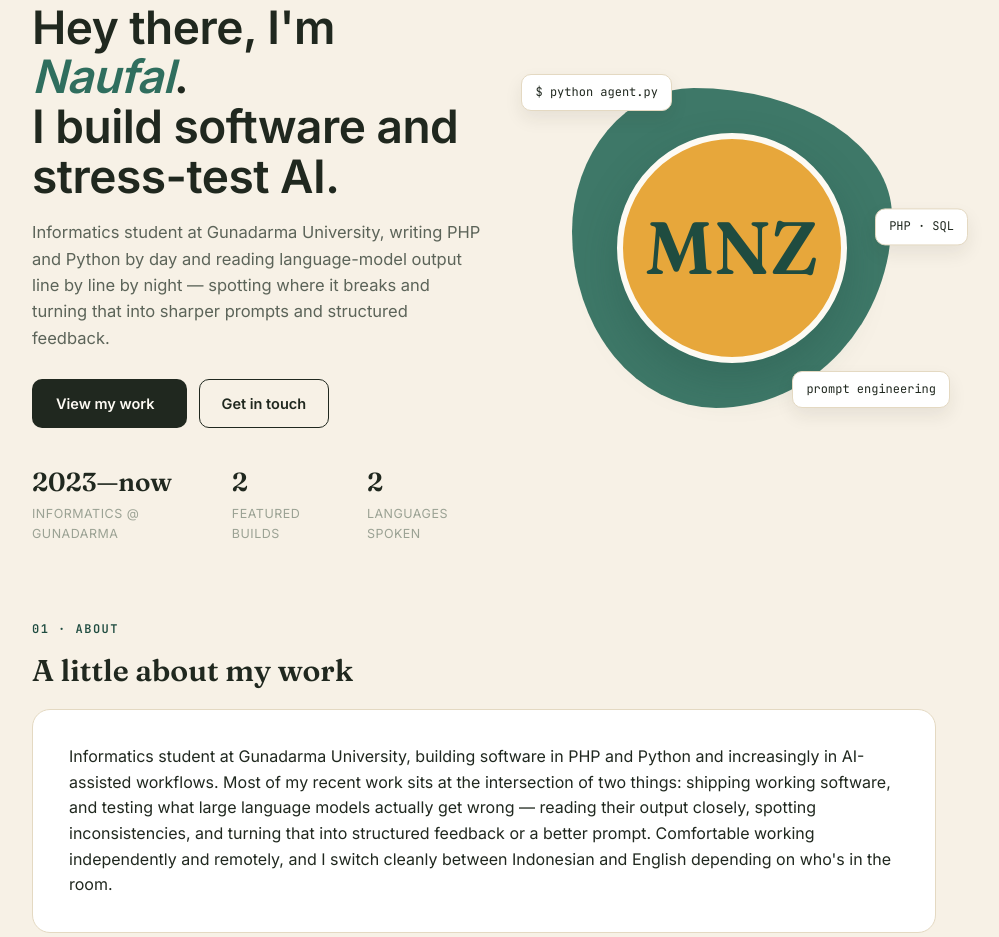
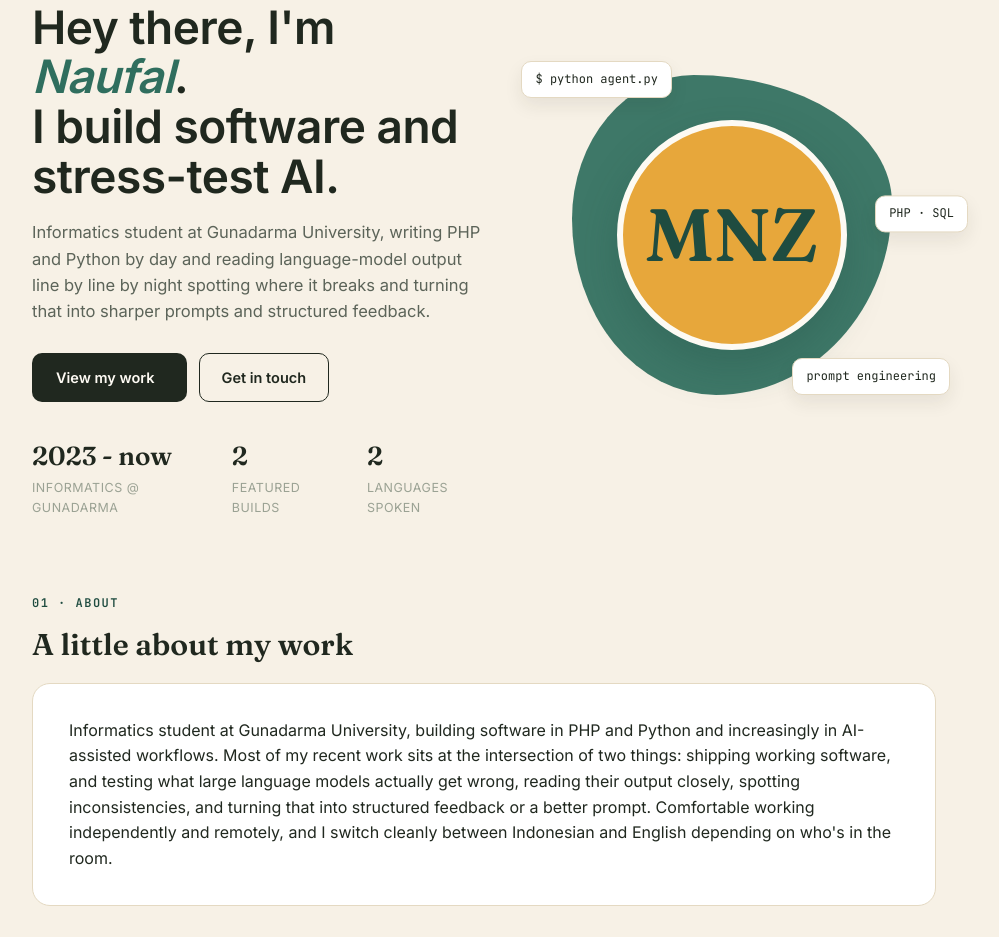
Before and after one commit to Naufal-Zain/porto2026, a plain HTML site: page index.html in a window 1280 px wide. Shown: the part 184-1121 px from the top of the page, without its empty margins (156-1155 px from the left). Drawn offline with Linux system fonts and the light colour scheme; some icons are missing.

Commit message:
Fix punctuation and formatting in index.html

```diff
--- a/index.html
+++ b/index.html
@@ -3,7 +3,7 @@
 <head>
 <meta charset="UTF-8">
 <meta name="viewport" content="width=device-width, initial-scale=1.0">
-<title>Muhammad Naufal Zain — Portfolio</title>
+<title>Muhammad Naufal Zain - Portfolio</title>
 <link rel="preconnect" href="https://fonts.googleapis.com">
 <link rel="preconnect" href="https://fonts.gstatic.com" crossorigin>
 <link href="https://fonts.googleapis.com/css2?family=Fraunces:opsz,wght@9..144,500;9..144,600;9..144,700&family=JetBrains+Mono:wght@400;500;600&family=Inter:wght@400;500;600;700&display=swap" rel="stylesheet">
@@ -94,7 +94,7 @@
   .stat-num{font-family:'Fraunces',serif;font-size:26px;font-weight:600;color:var(--ink);}
   .stat-label{font-size:12.5px;color:var(--ink-faint);text-transform:uppercase;letter-spacing:0.5px;}
 
-  /* hero visual — badge + brush stroke instead of a photo */
+  /* hero visual badge + brush stroke instead of a photo */
   .hero-visual{position:relative;display:flex;justify-content:center;align-items:center;height:360px;}
   .brush{
     position:absolute;width:320px;height:320px;
@@ -271,7 +271,7 @@
         <h1>Hey there, I'm <em>Naufal</em>.<br>I build software and stress-test AI.</h1>
         <p class="hero-sub">
           Informatics student at Gunadarma University, writing PHP and Python by day and reading
-          language-model output line by line by night — spotting where it breaks and turning that
+          language-model output line by line by night spotting where it breaks and turning that
           into sharper prompts and structured feedback.
         </p>
         <div class="hero-actions">
@@ -279,7 +279,7 @@
           <a class="btn-secondary" href="mailto:naufalzain0123@gmail.com">Get in touch</a>
         </div>
         <div class="stat-row">
-          <div><div class="stat-num">2023—now</div><div class="stat-label">Informatics @ Gunadarma</div></div>
+          <div><div class="stat-num">2023 - now</div><div class="stat-label">Informatics @ Gunadarma</div></div>
           <div><div class="stat-num">2</div><div class="stat-label">Featured builds</div></div>
           <div><div class="stat-num">2</div><div class="stat-label">Languages spoken</div></div>
         </div>
@@ -300,7 +300,7 @@
     <div class="about-card">
       Informatics student at Gunadarma University, building software in PHP and Python and increasingly
       in AI-assisted workflows. Most of my recent work sits at the intersection of two things:
-      shipping working software, and testing what large language models actually get wrong — reading
+      shipping working software, and testing what large language models actually get wrong, reading
       their output closely, spotting inconsistencies, and turning that into structured feedback or a
       better prompt. Comfortable working independently and remotely, and I switch cleanly between
       Indonesian and English depending on who's in the room.
@@ -422,7 +422,7 @@
       <div>
         <div class="edu-school">Gunadarma University</div>
         <div class="edu-degree">Bachelor of Informatics</div>
-        <div class="edu-year">2023 — present</div>
+        <div class="edu-year">2023 - present</div>
       </div>
     </div>
   </section>
```
